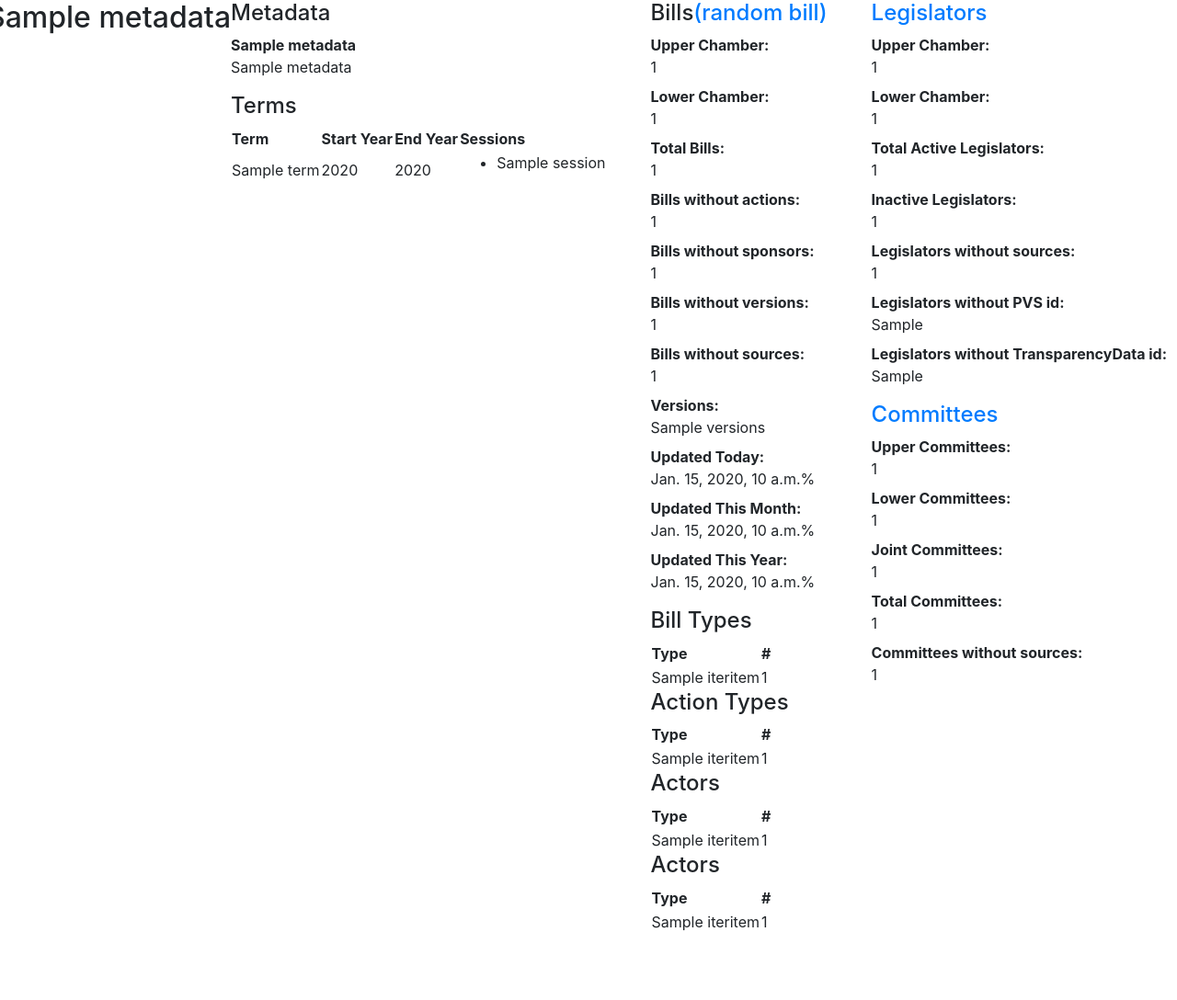
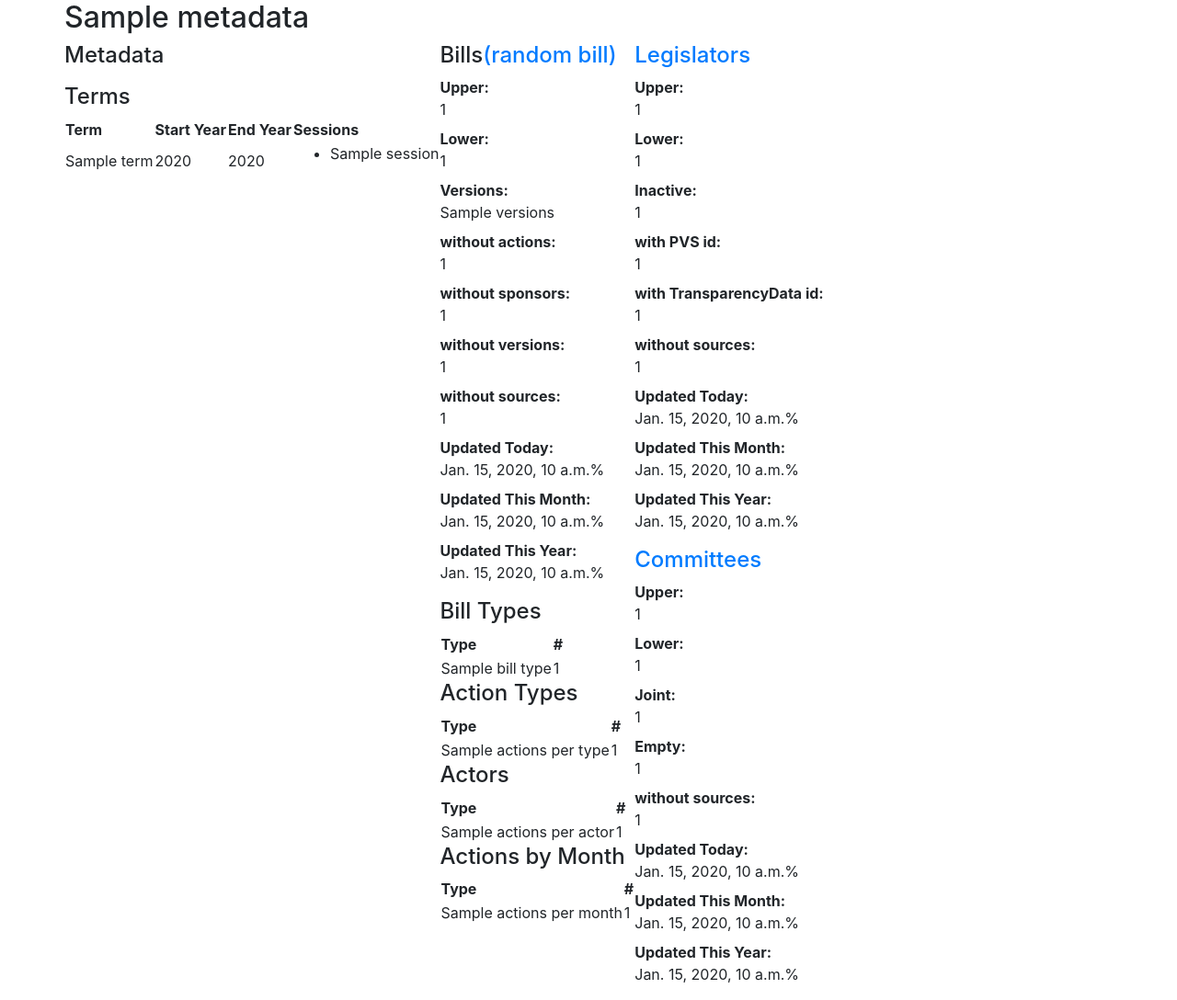
Before and after one commit to openstates/billy, a Django app: template billy/site/browse/templates/billy/state_index.html in a window 1280 px wide. Shown: the whole page at 92% size. Before the commit the page ends 1013 px from the top, so only its background shows below. Run offline with Django 3.2, Linux system fonts and the light colour scheme; the template is opened without the code that fills it: most values are stand-ins (such as "Sample title", 1, 10 or a date in 2020); some libraries are stand-ins or nearby versions.

Commit message:
improved /browse/

```diff
--- a/billy/site/browse/templates/billy/state_index.html
+++ b/billy/site/browse/templates/billy/state_index.html
@@ -1,13 +1,20 @@
 {% extends "billy/base.html" %}
 {% load humanize %}
+{% load billy_utiltags %}
 
 {% block content %}
-<h2>{{ metadata.name }}</h2>
 
-<div style="float: left; padding-right: 3em;" class="metadata">
+<div class="container">
+<div class="row">
+    <h2>{{ metadata.name }}</h2>
+</div>
+
+<div class="row">
+
+<div class="span-one-third" id="metadata">
     <h4 width="100%">Metadata</h4>
     <dl>
-    {% for k, v in metadata.items %}
+    {% for k, v in metadata|sorted_items %}
     {% if k != "terms" and k != "session_details" %}
     <dt>{{k}}</dt><dd>{{v}}</dd>
     {% endif %}
@@ -25,17 +32,16 @@
     </table>
 </div>
 
-<div style="float: left; padding-right: 3em;" class="bills">
+<div class="span-one-third" id="bills">
     <h4 width="100%">Bills<a href="random_bill/">(random bill)</a></h4>
   <dl>
-      <dt>Upper Chamber:</dt><dd>{{report.bills.upper_bill_count}}</dd>
-      <dt>Lower Chamber:</dt><dd>{{report.bills.lower_bill_count}}</dd>
-      <dt>Total Bills:</dt><dd>{{report.bills.bill_count}}</dd>
-      <dt>Bills without actions:</dt><dd>{{report.bills.actionless|length}}</dd>
-      <dt>Bills without sponsors:</dt><dd>{{report.bills.sponsorless|length}}</dd>
-      <dt>Bills without versions:</dt><dd>{{report.bills.versionless|length}}</dd>
-      <dt>Bills without sources:</dt><dd>{{report.bills.sourceless|length}}</dd>
+      <dt>Upper:</dt><dd>{{report.bills.upper_bill_count}}</dd>
+      <dt>Lower:</dt><dd>{{report.bills.lower_bill_count}}</dd>
       <dt>Versions:</dt><dd>{{versions}}</dd>
+      <dt>without actions:</dt><dd>{{report.bills.actionless|length}}</dd>
+      <dt>without sponsors:</dt><dd>{{report.bills.sponsorless|length}}</dd>
+      <dt>without versions:</dt><dd>{{report.bills.versionless|length}}</dd>
+      <dt>without sources:</dt><dd>{{report.bills.sourceless|length}}</dd>
       <dt>Updated Today:</dt><dd>{{report.bills.updated_today}}%</dd>
       <dt>Updated This Month:</dt><dd>{{report.bills.updated_this_month}}%</dd>
       <dt>Updated This Year:</dt><dd>{{report.bills.updated_this_year}}%</dd>
@@ -43,54 +49,62 @@
   <h4 width="100%">Bill Types</h4>
   <table>
       <tr><th>Type</th><th>#</th></tr>
-      {% for name, num in report.bills.bills_types.iteritems %}
+      {% for name, num in report.bills.bill_types|sorted_items %}
       <tr><td>{{name}}</td><td>{{num}}</td></tr>
       {% endfor %}
   </table>
   <h4 width="100%">Action Types</h4>
   <table>
       <tr><th>Type</th><th>#</th></tr>
-      {% for name, num in report.bills.actions_per_type.iteritems %}
+      {% for name, num in report.bills.actions_per_type|sorted_items %}
       <tr><td>{{name}}</td><td>{{num}}</td></tr>
       {% endfor %}
   </table>
   <h4 width="100%">Actors</h4>
   <table>
       <tr><th>Type</th><th>#</th></tr>
-      {% for name, num in report.bills.actions_per_actor.iteritems %}
+      {% for name, num in report.bills.actions_per_actor|sorted_items %}
       <tr><td>{{name}}</td><td>{{num}}</td></tr>
       {% endfor %}
   </table>
-  <h4 width="100%">Actors</h4>
+  <h4 width="100%">Actions by Month</h4>
   <table>
       <tr><th>Type</th><th>#</th></tr>
-      {% for name, num in report.bills.actions_per_month.iteritems %}
+      {% for name, num in report.bills.actions_per_month|sorted_items %}
       <tr><td>{{name}}</td><td>{{num}}</td></tr>
       {% endfor %}
   </table>
 
 </div>
 
-<div style="float:left;" class="legislators">
+<div class="span-one-third" id="legislators">
     <h4 width="100%"><a href="legislators/">Legislators</a></h4>
     <dl>
-      <dt>Upper Chamber:</dt><dd>{{upper_leg_count}}</dd>
-      <dt>Lower Chamber:</dt><dd>{{lower_leg_count}}</dd>
-      <dt>Total Active Legislators:</dt><dd>{{leg_count}}</dd>
-      <dt>Inactive Legislators:</dt><dd>{{inactive_leg_count}}</dd>
-      <dt>Legislators without sources:</dt><dd>{{ns_leg_count}}</dd>
-      <dt>Legislators without PVS id:</dt><dd>{{missing_pvs}}</dd>
-      <dt>Legislators without TransparencyData id:</dt><dd>{{missing_tdata}}</dd>
+      <dt>Upper:</dt><dd>{{report.legislators.upper_active_count}}</dd>
+      <dt>Lower:</dt><dd>{{report.legislators.lower_active_count}}</dd>
+      <dt>Inactive:</dt><dd>{{report.legislators.inactive_count}}</dd>
+      <dt>with PVS id:</dt><dd>{{report.legislators.votesmart_id}}</dd>
+      <dt>with TransparencyData id:</dt><dd>{{report.legislators.transparencydata_id}}</dd>
+      <dt>without sources:</dt><dd>{{report.legislators.sourceless|length}}</dd>
+      <dt>Updated Today:</dt><dd>{{report.legislators.updated_today}}%</dd>
+      <dt>Updated This Month:</dt><dd>{{report.legislators.updated_this_month}}%</dd>
+      <dt>Updated This Year:</dt><dd>{{report.legislators.updated_this_year}}%</dd>
     </dl>
 
     <h4 width="100%"><a href="committees/">Committees</a></h4>
     <dl>
-      <dt>Upper Committees:</dt><dd>{{upper_com_count}}</dd>
-      <dt>Lower Committees:</dt><dd>{{lower_com_count}}</dd>
-      <dt>Joint Committees:</dt><dd>{{joint_com_count}}</dd>
-      <dt>Total Committees:</dt><dd>{{com_count}}</dd>
-      <dt>Committees without sources:</dt><dd>{{ns_com_count}}</dd>
+      <dt>Upper:</dt><dd>{{report.committees.upper_count}}</dd>
+      <dt>Lower:</dt><dd>{{report.committees.lower_count}}</dd>
+      <dt>Joint:</dt><dd>{{report.committees.joint_count}}</dd>
+      <dt>Empty:</dt><dd>{{report.committees.empty_count}}</dd>
+      <dt>without sources:</dt><dd>{{report.committees.sourceless|length}}</dd>
+      <dt>Updated Today:</dt><dd>{{report.committees.updated_today}}%</dd>
+      <dt>Updated This Month:</dt><dd>{{report.committees.updated_this_month}}%</dd>
+      <dt>Updated This Year:</dt><dd>{{report.committees.updated_this_year}}%</dd>
     </dl>
 </div>
 
+</div>
+</div>
+
 {% endblock %}
--- /dev/null
+++ b/billy/site/browse/templatetags/billy_utiltags.py
@@ -0,0 +1,7 @@
+from django import template
+
+register = template.Library()
+
+@register.filter
+def sorted_items(value):
+    return sorted(value.items())
```
Also changed, not shown: billy/site/browse/views.py (+4 -49 lines), billy/site/browse/templatetags/__init__.py (added).
